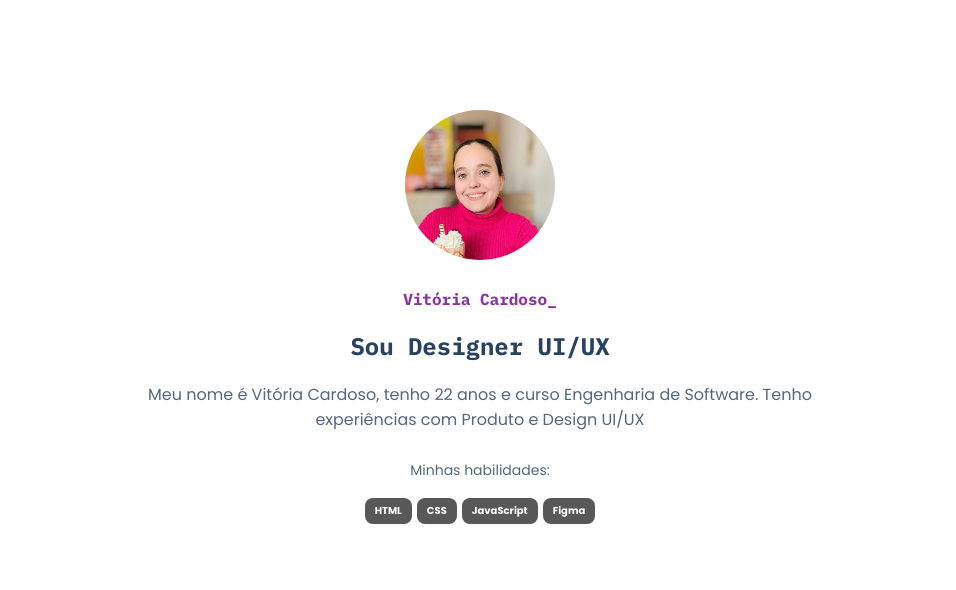
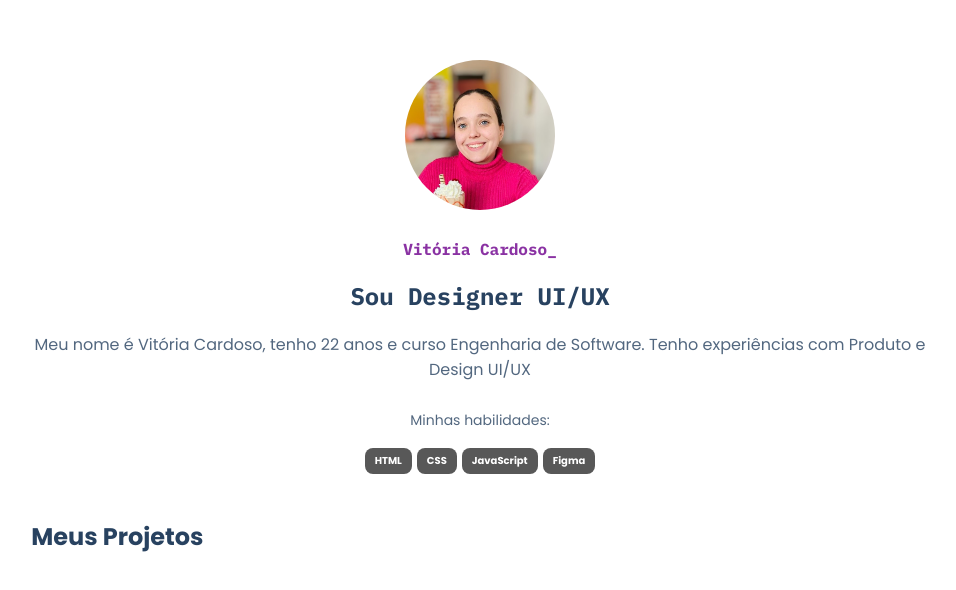
Before and after one commit to Vitoria-Cardoso/Curriculo, a plain HTML site: page index.html in a window 1280 px wide. Shown: the part 118-708 px from the top of the page, without its empty margins (160-1116 px from the left). Drawn offline with Linux system fonts and the light colour scheme.

Commit message:
titulo de projetos

```diff
--- a/index.html
+++ b/index.html
@@ -26,6 +26,11 @@
         <div class="item">JavaScript</div>
         <div class="item">Figma</div>
     </div>
+    <br/>
+    <div class="areaProjetos">
+        <h2 class="tituloProjeto">Meus Projetos</h2>
+    </div>
+
     </div>
 </body>
 </html>
--- a/style.css
+++ b/style.css
@@ -10,7 +10,7 @@ html, body {
     padding-top: 40px;
 }
 .container {
-    width: 70%; /* Opcional: Define uma largura máxima */
+    width: 90%; /* Opcional: Define uma largura máxima */
     font-family: 'Poppins', sans-serif;
 
 }
@@ -51,7 +51,7 @@ html, body {
 }
 
 .item{
-    background-color: rgb(88, 88, 88); /* Fundo branco */
+    background-color: rgb(88, 88, 88);
     color: white;
     padding: 5px 10px; /* Espaçamento interno */
     font-size: 10px;
@@ -60,3 +60,10 @@ html, body {
     border-radius: 8px; /* Cantos arredondados */
 
 }
+
+
+.tituloProjeto{
+    display: flex;
+    align-items: flex-start;
+    color: #284260;
+}
```
